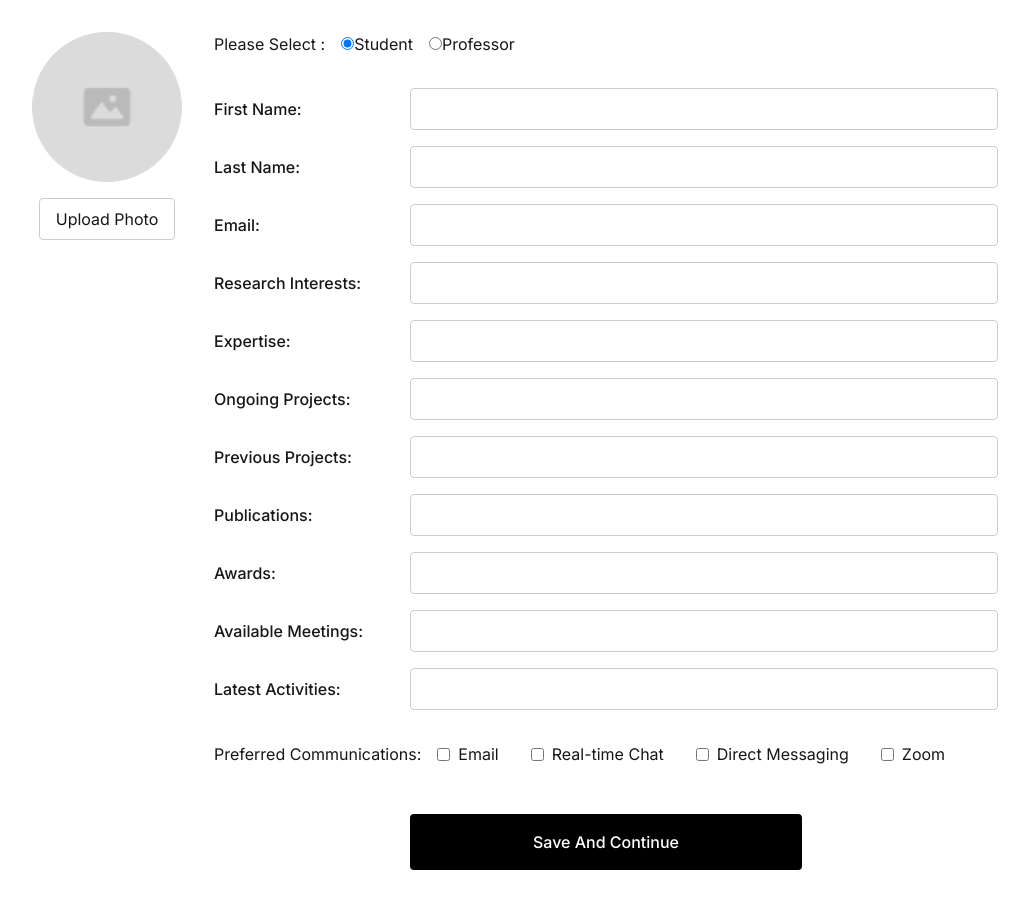
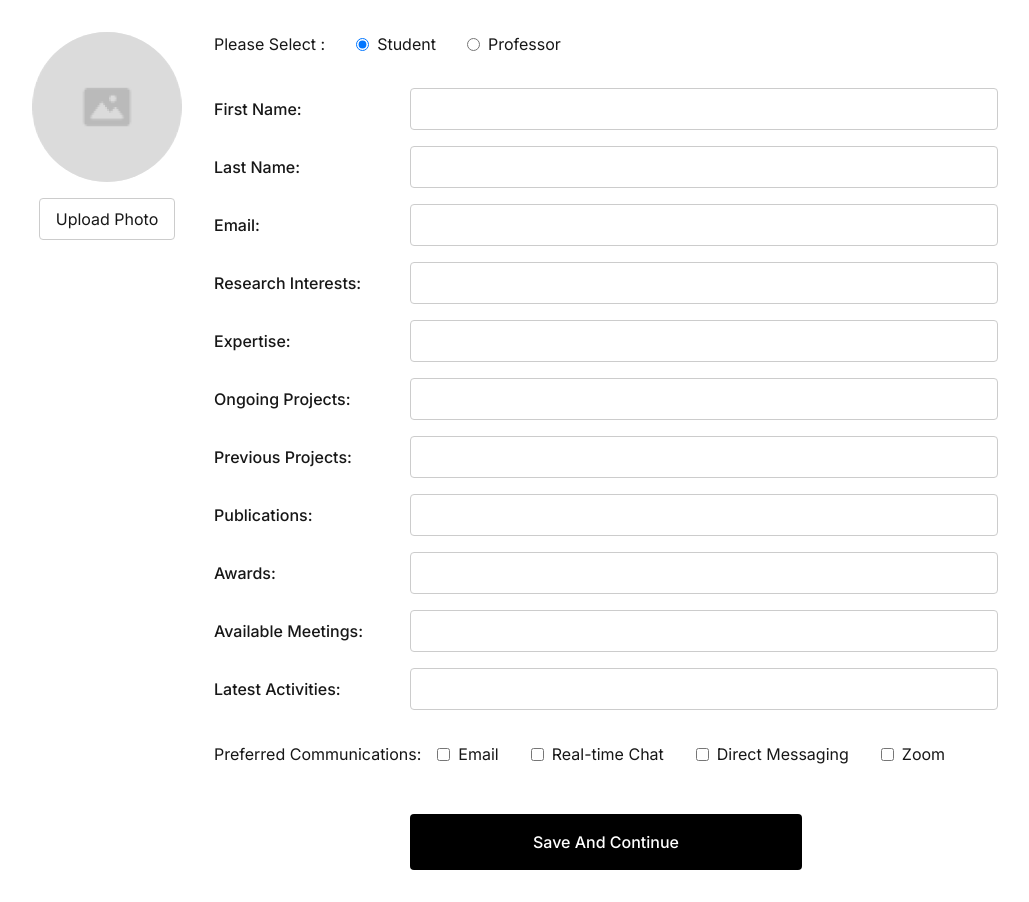
Before and after one commit to JustinChoi21/academiaconnect_frontend, a Next.js app: page /profile in a window 1280 px wide. Shown: the whole page, without its empty margins (250-1279 px from the left). Built offline with nearby package versions, Linux system fonts and the light colour scheme; no server answers.

Commit message:
feat:setting profile from supabase before upload image

```diff
--- a/app/profile/Profile.module.css
+++ b/app/profile/Profile.module.css
@@ -55,6 +55,16 @@
   gap: 1rem;
   align-items: center;
   margin-bottom: 1rem;
+}
+
+.userTypeSelection label {
+  margin-left: 15px;
+  display: inline-flex;
+  align-items: center;
+}
+
+.userTypeSelection input[type="radio"] {
+  margin-right: 8px;
 }
 
 .inputGroup {
--- a/app/profile/page.tsx
+++ b/app/profile/page.tsx
@@ -4,7 +4,8 @@ import styles from './Profile.module.css';
 import { supabase } from '../lib/supabase';
 
 export default function Profile() {
-  const [role, setRole] = useState('student');
+  // role의 초기값을 null로 설정하여 실제 데이터가 로드되기 전까지는 미선택 상태로 유지
+  const [role, setRole] = useState<string | null>(null);
   const [profileData, setProfileData] = useState({
     firstName: '',
     lastName: '',
@@ -20,6 +21,7 @@ export default function Profile() {
     availableMeetings: '',
     latestActivities: '',
     briefDescription: '',
+    profileImageUrl: '',
     communications: {
       email: false,
       realTimeChat: false,
@@ -59,6 +61,7 @@ export default function Profile() {
             awards: profile.awards || '',
             availableMeetings: profile.available_meetings || '',
             latestActivities: profile.latest_activities || '',
+            profileImageUrl: profile.profile_image_url || '',
             communications: {
               email: profile.preferred_communication?.includes('email') || false,
               realTimeChat: profile.preferred_communication?.includes('realTimeChat') || false,
@@ -66,10 +69,16 @@ export default function Profile() {
               zoom: profile.preferred_communication?.includes('zoom') || false
             }
           });
+          // role이 없는 경우에만 'student'를 기본값으로 설정
           setRole(profile.role || 'student');
+          console.log("role", profile.role);
+          console.log("profileData", profileData);
+          console.log("email", profileData.communications.email);
         }
       } catch (error) {
         console.error('Error fetching profile:', error);
+        // 에러 발생 시 기본값 'student' 설정
+        setRole('student');
       }
     };
 
@@ -150,7 +159,10 @@ export default function Profile() {
         <div className={styles.profileContent}>
           <div className={styles.photoSection}>
             <div className={styles.photoPlaceholder}>
-              <img src="/implement/setting_profile/Placeholder Image.png" alt="Profile" />
+              <img
+                src={profileData.profileImageUrl || "/implement/setting_profile/Placeholder Image.png"}
+                alt="Profile"
+              />
             </div>
             <button className={styles.uploadButton}>Upload Photo</button>
           </div>
```
